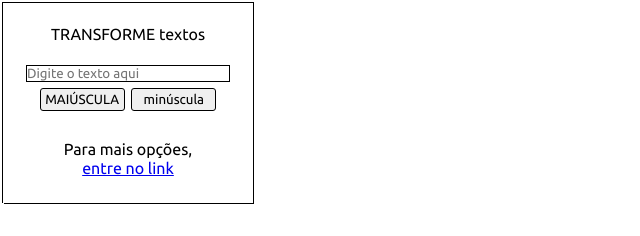
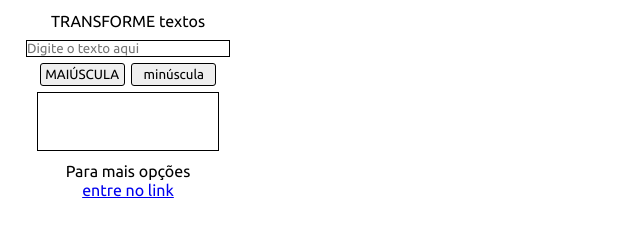
Before and after one commit to Phzin-2112/extTransformeTexto, a browser extension: page index.html in a window 1280 px wide. Both pictures are taken after a click on the button "MAIÚSCULA". Shown: the whole page, without its empty margins (0-640 px from the left). Drawn offline with Linux system fonts and the light colour scheme.

Commit message:
UPDATE: Criando programa JS e alteração fonte REM CSS

```diff
--- a/index.html
+++ b/index.html
@@ -23,13 +23,13 @@
         />
 
         <div class="container-button">
-            <button type="button" class="btn" id="Maiuscula">MAIÚSCULA</button>
-            <button type="button" class="btn" id="minuscula">minúscula </button>
+            <button type="button" class="btn" id="btnMaiuscula">MAIÚSCULA</button>
+            <button type="button" class="btn" id="btnminuscula">minúscula </button>
         </div>
 
-        <div name="result" id="result" class="result"> Resultado </div>
+        <div name="result" id="result" class="result"></div>
 
-        <footer class="rodape">Para mais opções, <a href="https://github.com/Phzin-2112">entre no link</footer>
+        <footer class="rodape">Para mais opções <a href="https://github.com/Phzin-2112">entre no link</footer>
 
         </div>
         <script src="scripts.js"></script>
--- a/scripts.js
+++ b/scripts.js
@@ -1,4 +1,4 @@
-  const inputTexto = document.getElementById("input-text");
+/*   const inputTexto = document.getElementById("input-text");
   const botaoMaiuscula = document.getElementById("Maiuscula");
   const botaoMinuscula = document.getElementById("minuscula");
   const resultado = document.getElementById("result");
@@ -12,3 +12,16 @@
     const texto = inputTexto.value;
     resultado.textContent = texto.toLowerCase();
   });
+ */
+
+window.document.addEventListener("DOMContentLoaded", function(){
+  window.document.querySelector("#btnMaiuscula").addEventListener("click", function(){
+    let inputText = document.querySelector("#input-text").value
+    document.querySelector("#result").innerHTML = inputText.toUpperCase()
+  })
+
+    window.document.querySelector("#btnminuscula").addEventListener("click", function(){
+    let inputText = document.querySelector("#input-text").value
+    document.querySelector("#result").innerHTML = inputText.toLowerCase()
+  })
+})
--- a/style.css
+++ b/style.css
@@ -23,7 +23,7 @@
   flex-direction: column;
   justify-content: start;
   align-items: center;
-  border: solid 1px #000;
+  border: solid 1px #ffffff;
 }
 
 .container-button {
@@ -60,9 +60,19 @@
   text-align: justify;
   justify-content: center;
   width: 99%;
-  margin-top: 20px;
+  margin-top: 10px;
 }
 
-.input-text{
-      border: solid 1px #000;
+.rodape a {
+  cursor: pointer;
 }
+
+.input-text {
+  border: solid 1px #000;
+}
+
+.result {
+  border: solid 1px #000;
+  width: 71.7%;
+  height: 50%;
+}
```
